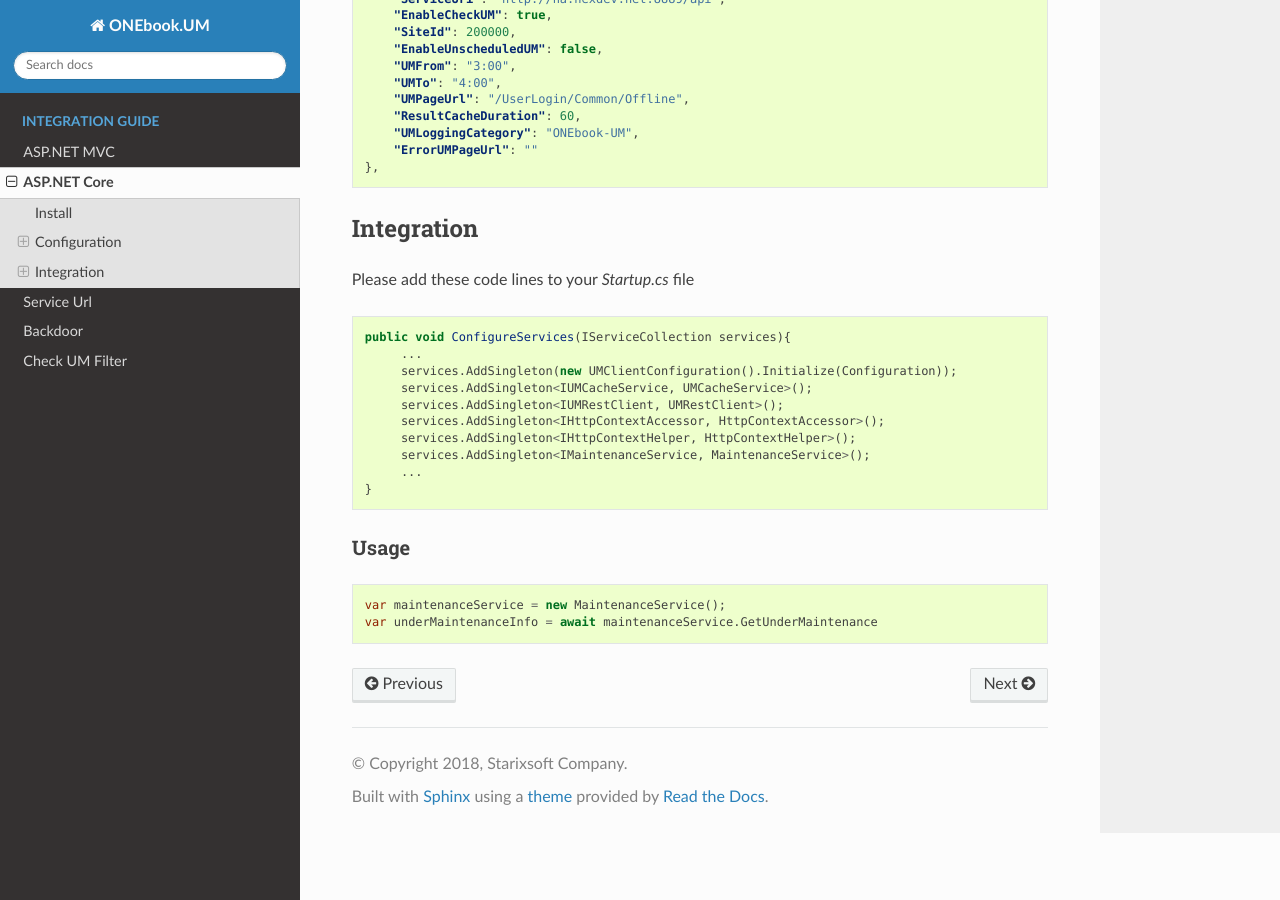
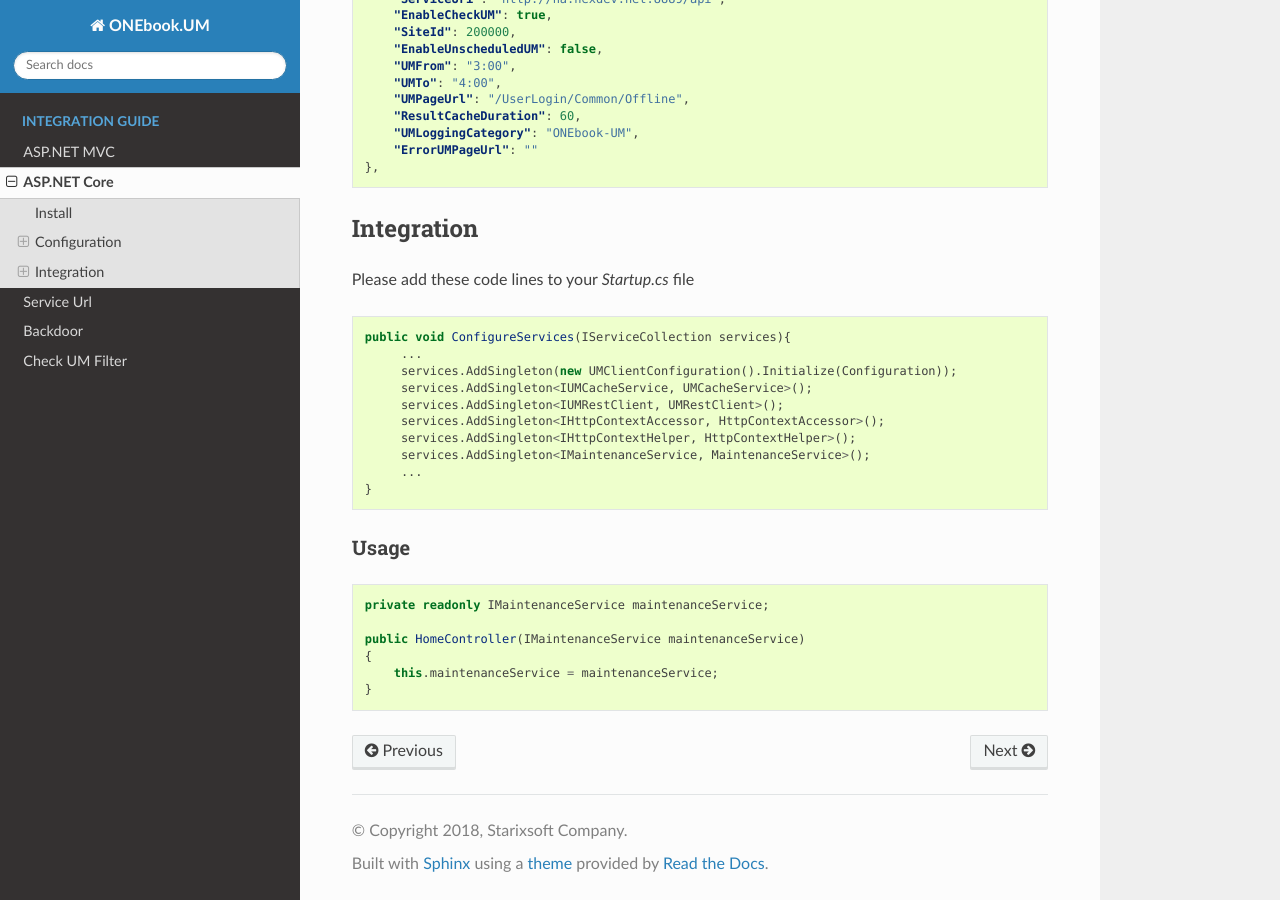
Before and after one commit to starixvn/infrastructure_fanex-um, a Sphinx documentation site: the page built from docs/integration/aspnetcore.rst, in a window 1280 px wide and 900 px high, scrolled down 505 px. Built offline with Sphinx 7.4.7 and the Read the Docs theme 2.0.0, drawn with Linux system fonts in a browser that asks for light colours.

Commit message:
Update aspnetcore.rst

```diff
--- a/docs/integration/aspnetcore.rst
+++ b/docs/integration/aspnetcore.rst
@@ -55,8 +55,12 @@ Usage
 
 .. code:: csharp
 
-       var maintenanceService = new MaintenanceService();
-       var underMaintenanceInfo = await maintenanceService.GetUnderMaintenance
+        private readonly IMaintenanceService maintenanceService;
+
+        public HomeController(IMaintenanceService maintenanceService)
+        {
+            this.maintenanceService = maintenanceService;
+        }
 
 .. _ONEbook.UM.AspNetCore: http://nuget.nexdev.net/packages/ONEbook.UM.AspNetCore/
 .. _ONEbook.UM.Transport: http://nuget.nexdev.net/packages/ONEbook.UM.Transport/
```
